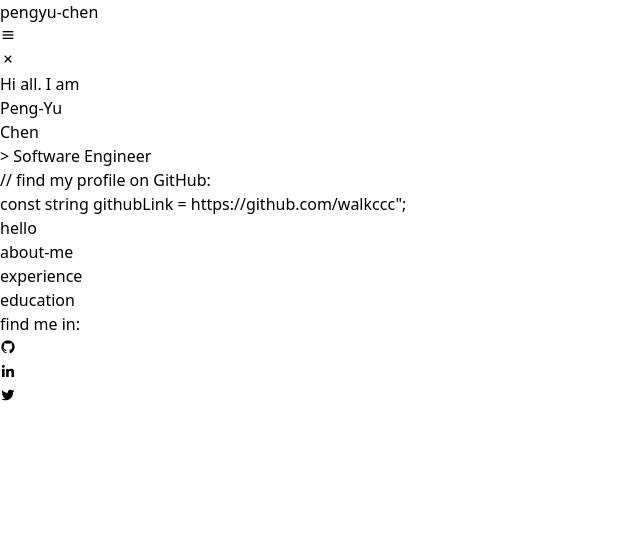
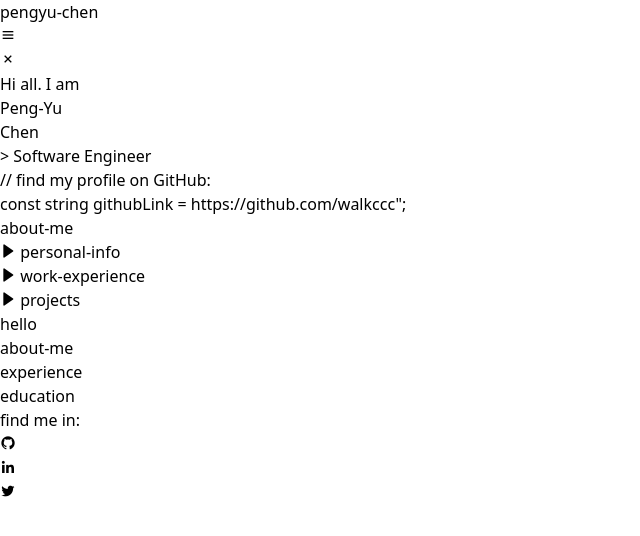
Before and after one commit to walkccc/portfolio, an Eleventy site: page src/index.md in a window 1280 px wide. Shown: the whole page, without its empty margins (0-640 px from the left). Built offline with nearby package versions, Linux system fonts and the light colour scheme; Eleventy itself is replaced by a stand-in of ours; files that its build step writes are made by us from their sources; what eleventy-plugin-svg-contents would draw is missing.

Commit message:
[feat] add sections

```diff
--- a/src/_includes/layouts/base.njk
+++ b/src/_includes/layouts/base.njk
@@ -35,9 +35,9 @@
         </div>
       </div>
       <!-- main body -->
-      <div class="h-full hidden">
+      <div class="h-full overflow-y-scroll">
         <!-- hero -->
-        <div class="flex flex-col justify-between mt-24 h-3/4 p-6">
+        <div class="flex flex-col justify-between mt-24 h-3/4 p-6 hidden">
           <div>
             <h3 class="text-lg leading-6 text-themeWhite pl-1 mb-2">
               Hi all. I am
@@ -58,10 +58,29 @@
           </div>
         </div>
         <!-- END hero -->
+        <div class="h-14 pl-6 flex items-center text-themeWhite">about-me</div>
+        <div
+          class="bg-themeLine h-8 pl-6 flex items-center mb-0.5 text-sm text-themeWhite"
+        >
+          <i class="bx bxs-right-arrow mr-2"></i> personal-info
+        </div>
+        <div
+          class="bg-themeLine h-8 pl-6 flex items-center mb-0.5 text-sm text-themeWhite"
+        >
+          <i class="bx bxs-right-arrow mr-2"></i> work-experience
+        </div>
+        <div
+          class="bg-themeLine h-8 pl-6 flex items-center mb-0.5 text-sm text-themeWhite"
+        >
+          <i class="bx bxs-right-arrow mr-2"></i> projects
+        </div>
       </div>
       <!-- END main body -->
+
       <!-- sidebar menu -->
-      <div class="flex flex-col justify-between h-full font-light leading-5">
+      <div
+        class="flex flex-col justify-between h-full font-light leading-5 hidden"
+      >
         <div>
           <div
             class="h-14 p-4 flex items-center text-themeWhite border-b border-themeLine"
```
